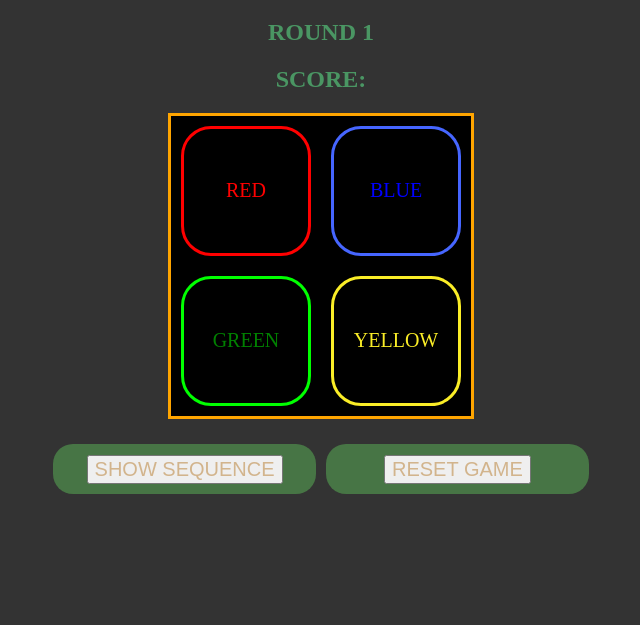
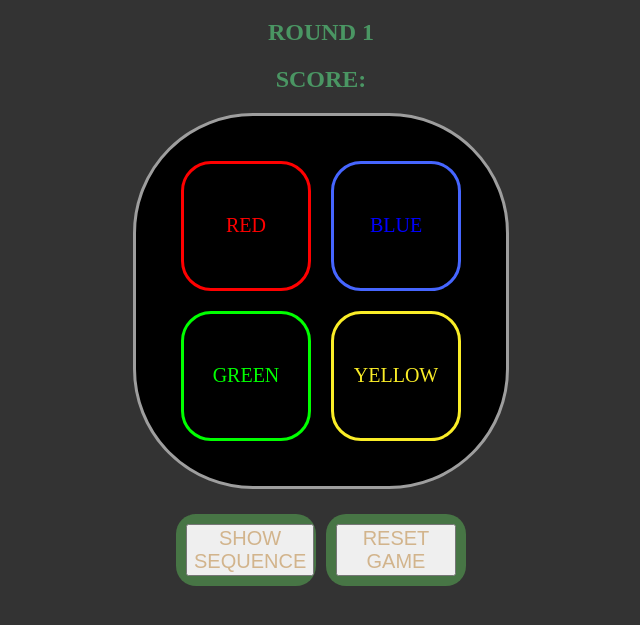
Before and after one commit to ackottsi/GA-Project-One, a plain HTML site: page index.html in a window 1280 px wide. Shown: the part 61-686 px from the top of the page, without its empty margins (319-959 px from the left). Drawn offline with Linux system fonts and the light colour scheme.

Commit message:
continuing to update formatting.  adjusted width of control buttons at bottm of screen

```diff
--- a/index.html
+++ b/index.html
@@ -8,6 +8,7 @@
 </head>
 <body>
     <h1>Simon Says!</h1>
+        <h3></h3>
         <h2 id="ROUND" class="SCOREBOARD">ROUND 1 </h2>
         <h2 id="SCORE" class="SCOREBOARD">SCORE:</h2>
         <div class="gameboard">
--- a/style.css
+++ b/style.css
@@ -8,16 +8,19 @@ h1{
 }
 
 .gameboard{
-    border:solid orange;
+    border: solid #9E9E9E;
     height: 300px;
     width: 300px;
-    margin:auto;
+    margin: auto;
     display: grid;
     grid-template-rows: 150px 150px;
     grid-template-columns: 150px 150px;
     background-color: Black;
+    padding: 35px;
+    border-radius: 120px;
+}
 
-}
+
 
 h2{
     color:#55c379b0;
@@ -60,7 +63,7 @@ div{
     font-size: 25px;
     border-radius: 20px 20px 20px 20px;
     padding: 10px;
-    width: 20%;
+    width: 120px;
 }
 
 
@@ -72,7 +75,7 @@ div{
     font-size: 25px;
     border-radius: 20px 20px 20px 20px;
     padding: 10px;
-    width: 20%;
+    width: 120px;
 }
 
 .controls{
@@ -101,7 +104,7 @@ div{
 }
 
 #lime{
-    color:green;
+    color: lime;
     border: solid lime;
 
 }
```
